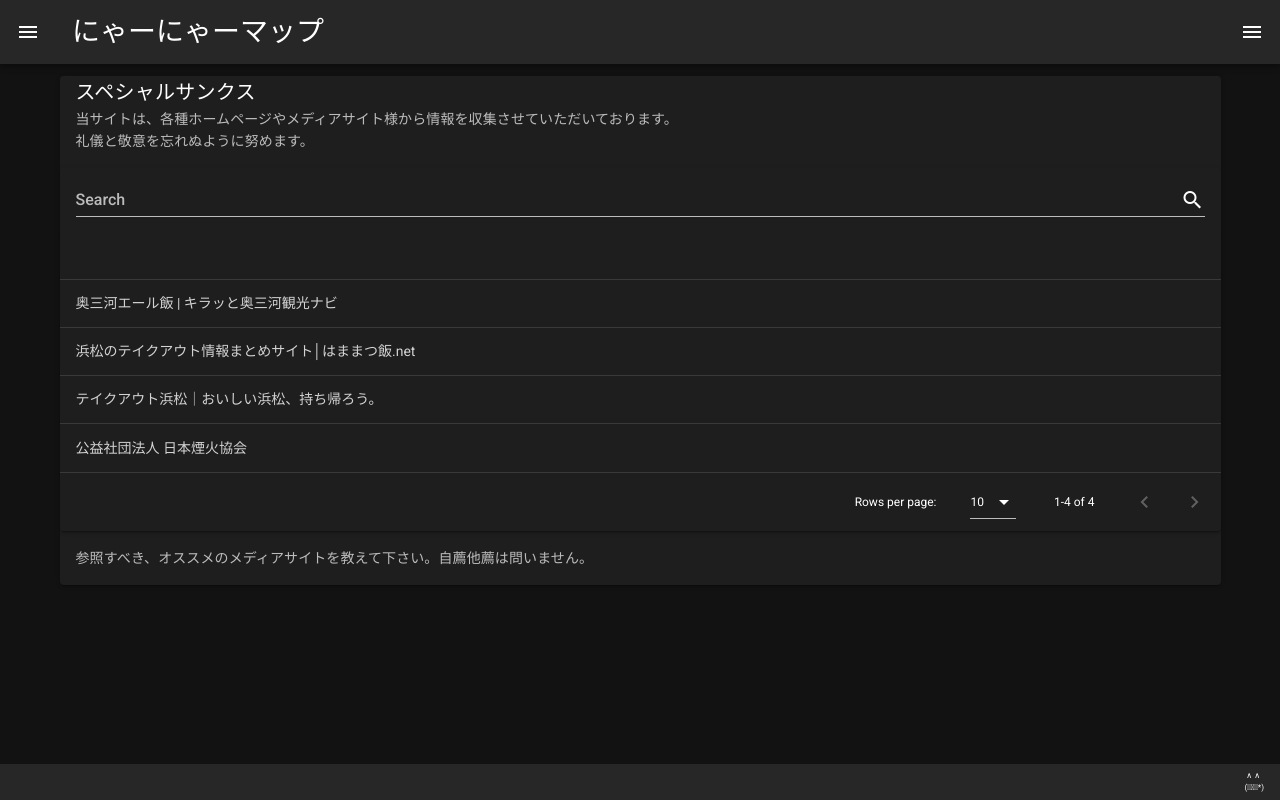
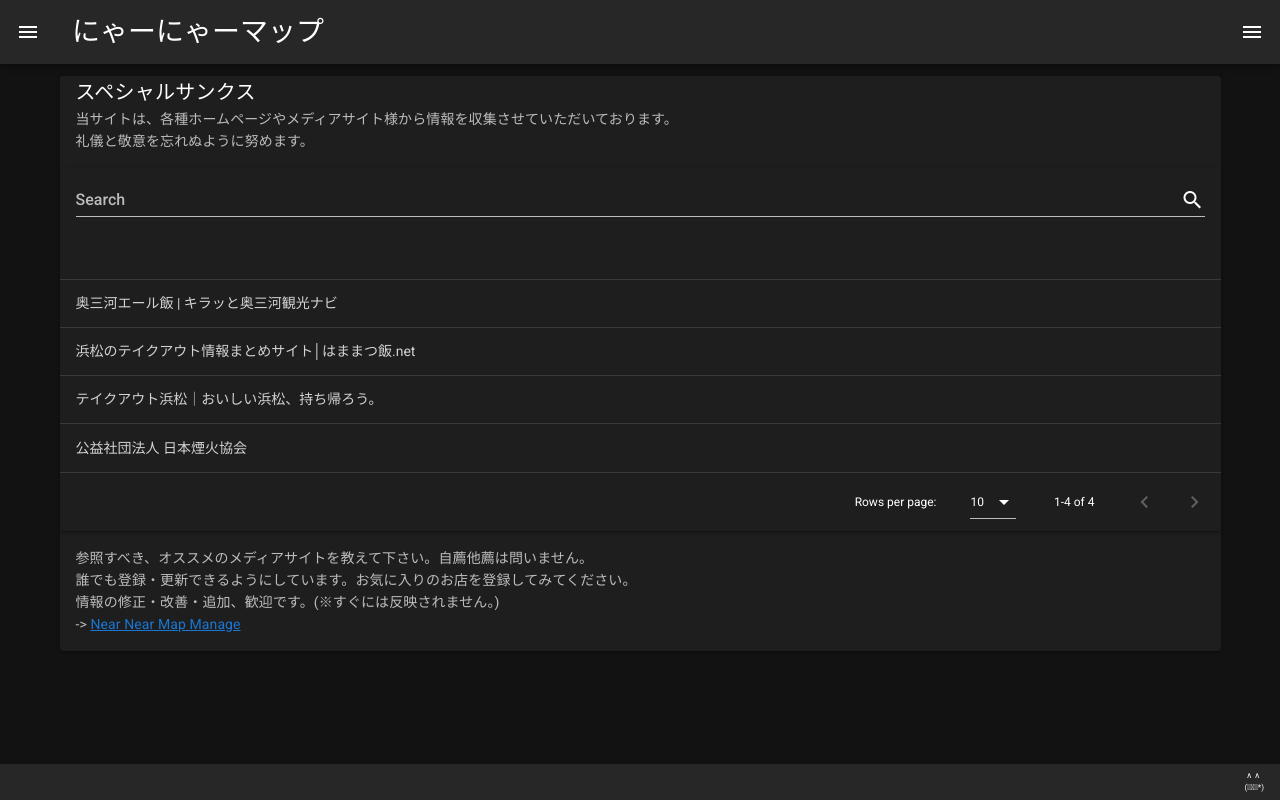
Before and after one commit to ww2or3ww/near-near-map-web, a Nuxt app: page /thanks in a window 1280 px wide. Built offline with nearby package versions, Linux system fonts and the light colour scheme; a web font is replaced by a local one.

Commit message:
add thanks

```diff
--- a/pages/thanks.vue
+++ b/pages/thanks.vue
@@ -44,6 +44,18 @@
           <p class="font-card-text" style="margin: 0px;">
             参照すべき、オススメのメディアサイトを教えて下さい。自薦他薦は問いません。
           </p>
+          <p class="font-card-text" style="margin: 0px;">
+            誰でも登録・更新できるようにしています。お気に入りのお店を登録してみてください。
+          </p>
+          <p class="font-card-text" style="margin: 0px">
+            情報の修正・改善・追加、歓迎です。(※すぐには反映されません。)
+          </p>
+          <p class="font-card-text" style="margin: 0px">
+            ->
+            <a href="https://near-near-map-manage.w2or3w.com/" target="_blank">
+              Near Near Map Manage
+            </a>
+          </p>
         </v-card-text>
       </v-card>
     </v-flex>
```
